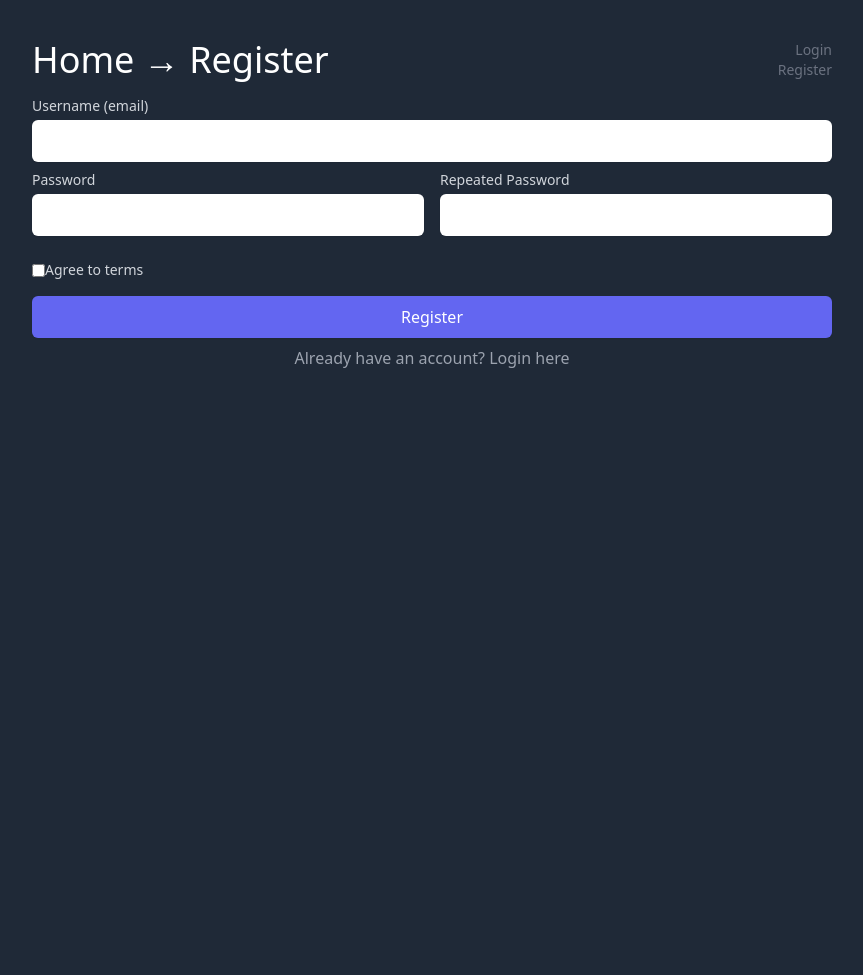
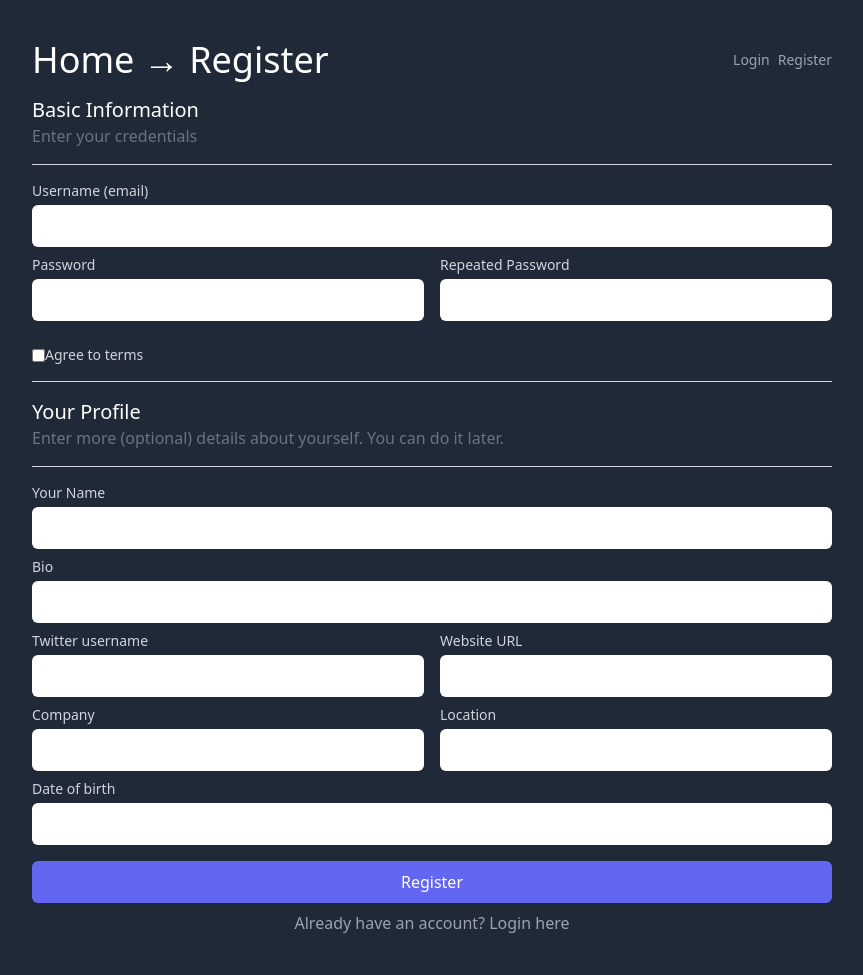
Before and after one commit to Kinany52/symfony6-hands-on-build, a Symfony app: template templates/registration/register.html.twig in a window 1280 px wide. Shown: the whole page, without its empty margins (208-1071 px from the left). Before the commit the page ends 368 px from the top, so only its background shows below. Run offline with Twig, Linux system fonts and the light colour scheme; the template is opened without the code that fills it, so the values that code supplies are empty; form fields are guessed from the names that the template uses; some libraries are stand-ins or nearby versions.

Commit message:
embedding forms

```diff
--- a/src/Form/RegistrationFormType.php
+++ b/src/Form/RegistrationFormType.php
@@ -54,7 +54,7 @@ class RegistrationFormType extends AbstractType
                     ]),
                 ],
             ])
-        ;
+        ->add('userProfile', UserProfileType::class);
     }
 
     public function configureOptions(OptionsResolver $resolver): void
--- a/templates/base.html.twig
+++ b/templates/base.html.twig
@@ -28,19 +28,22 @@
             </div>
 
             <div class="text-right">
-                <div class="text-sm text-gray-400 dark:text-gray-500">
+                <div class="text-sm text-gray-500 dark:text-gray-400 flex">
                     {% if is_granted('IS_AUTHENTICATED_FULLY') %}
                     <div>
                         <a href="{{ path('app_micro_post_add') }}">Add New</a>
                     </div>
-                    <div>
+                    <div class="ml-2">
+                        <a href="{{ path('app_settings_profile') }}">Profile Settings</a>
+                    </div>
+                    <div class="ml-2">
                         <a href="{{ path('app_logout') }}">Logout</a>
                     </div>
                     {% else %}
                     <div>
                         <a href="{{ path('app_login') }}">Login</a>
                     </div>
-                    <div>
+                    <div class="ml-2">
                         <a href="{{ path('app_register') }}">Register</a>
                     </div>
                     {% endif %}
--- a/templates/registration/register.html.twig
+++ b/templates/registration/register.html.twig
@@ -15,6 +15,13 @@
     {{ form_errors(registrationForm) }}
 
     {{ form_start(registrationForm) }}
+        <div class="text-xl">
+            Basic Information
+        </div>
+        <div class="text-gray-500 mb-4 pb-4 border-b border-gray-300">
+            Enter your credentials
+        </div>
+
         <div>
             {{ form_label(registrationForm.email, 'Username (email)', {'label_attr': {'class': 'block text-sm text-gray-700 dark:text-gray-300 font-medium'}}) }}
             {{ form_widget(registrationForm.email, {'attr': {'class': 'block w-full shadow-sm border-gray-300 dark:border-transparent dark:text-gray-800 rounded-md border p-2 mt-1 mb-2'}}) }}
@@ -39,6 +46,17 @@
             {{ form_label(registrationForm.agreeTerms, 'Agree to terms', {'label_attr': {'class': 'text-sm text-gray-700 dark:text-gray-300 font-medium'}}) }}
         </div>
 
+        <div class="border-b border-gray-300"></div>
+
+        <div class="text-xl mt-4">
+            Your Profile
+        </div>
+        <div class="text-gray-500 mb-4 pb-4 border-b border-gray-300">
+            Enter more (optional) details about yourself. You can do it later.
+        </div>
+
+        {{ include ('/settings_profile/_profile_form.html.twig', { form: registrationForm.userProfile }) }}
+
         <div>
             <button type="submit"
                     class="block w-full shadow-sm border-transparent bg-indigo-600 hover:bg-indigo-700 dark:bg-indigo-500 dark:hover:bg-indigo-400 text-white rounded-md border p-2 mt-4 mb-2">Register</button>
```
Also changed, not shown: src/Controller/SettingsProfileController.php (+15 -2 lines).
